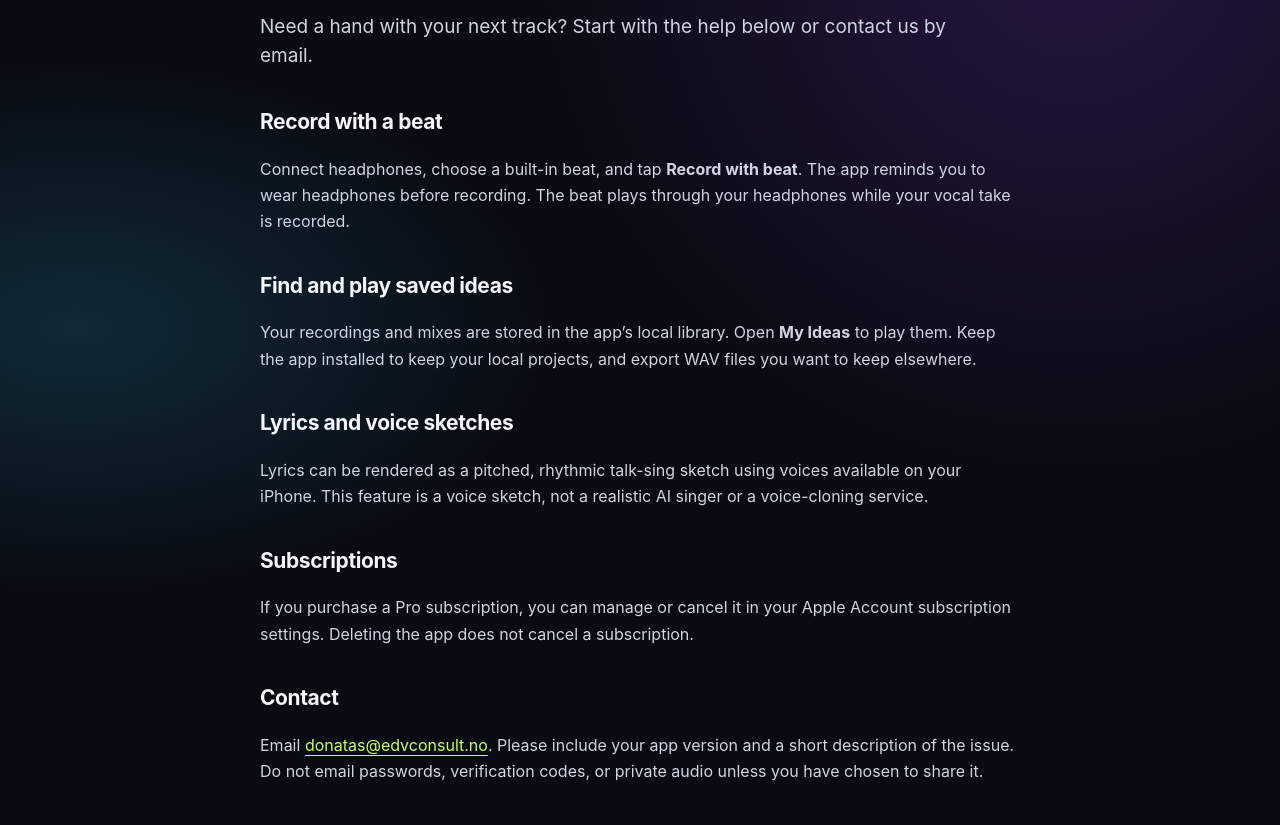
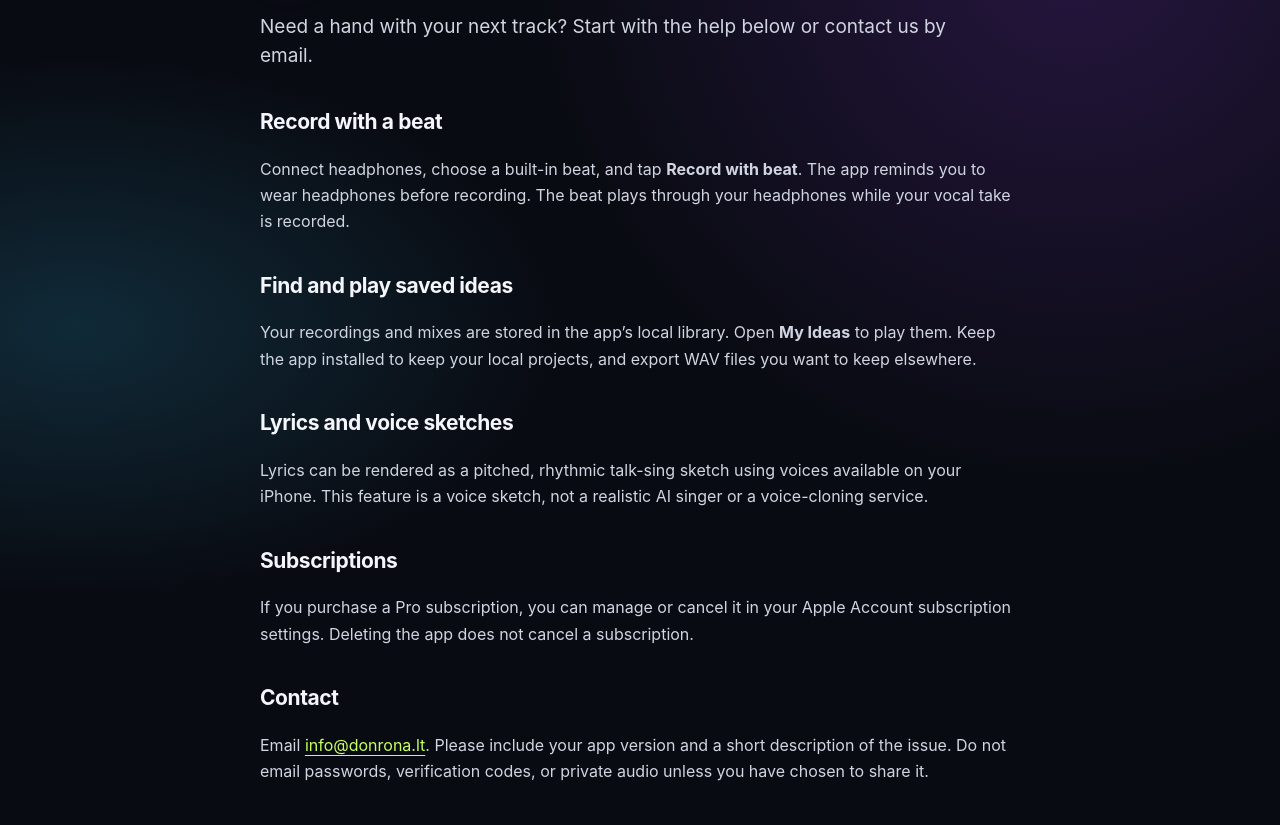
Before and after one commit to DonatasSimmkunas/pimp-my-beats-support, a plain HTML site: page support.html in a window 1280 px wide. Shown: the part 124-949 px from the top of the page. Drawn offline with Linux system fonts and the light colour scheme.

Commit message:
Update public support contact to DONRONA mailbox

```diff
--- a/support.html
+++ b/support.html
@@ -21,9 +21,9 @@
     <h2>Subscriptions</h2>
     <p>If you purchase a Pro subscription, you can manage or cancel it in your Apple Account subscription settings. Deleting the app does not cancel a subscription.</p>
     <h2>Contact</h2>
-    <p>Email <a href="mailto:donatas@edvconsult.no">donatas@edvconsult.no</a>. Please include your app version and a short description of the issue. Do not email passwords, verification codes, or private audio unless you have chosen to share it.</p>
+    <p>Email <a href="mailto:info@donrona.lt">info@donrona.lt</a>. Please include your app version and a short description of the issue. Do not email passwords, verification codes, or private audio unless you have chosen to share it.</p>
     <nav class="backlinks"><a href="index.html">← Home</a><a href="privacy.html">Privacy policy →</a></nav>
-    <footer><span>© 2026 Donatas Simkunas</span><a href="mailto:donatas@edvconsult.no">Contact support</a></footer>
+    <footer><span>© 2026 Donatas Simkunas</span><a href="mailto:info@donrona.lt">Contact support</a></footer>
   </main>
 </body>
 </html>
```
